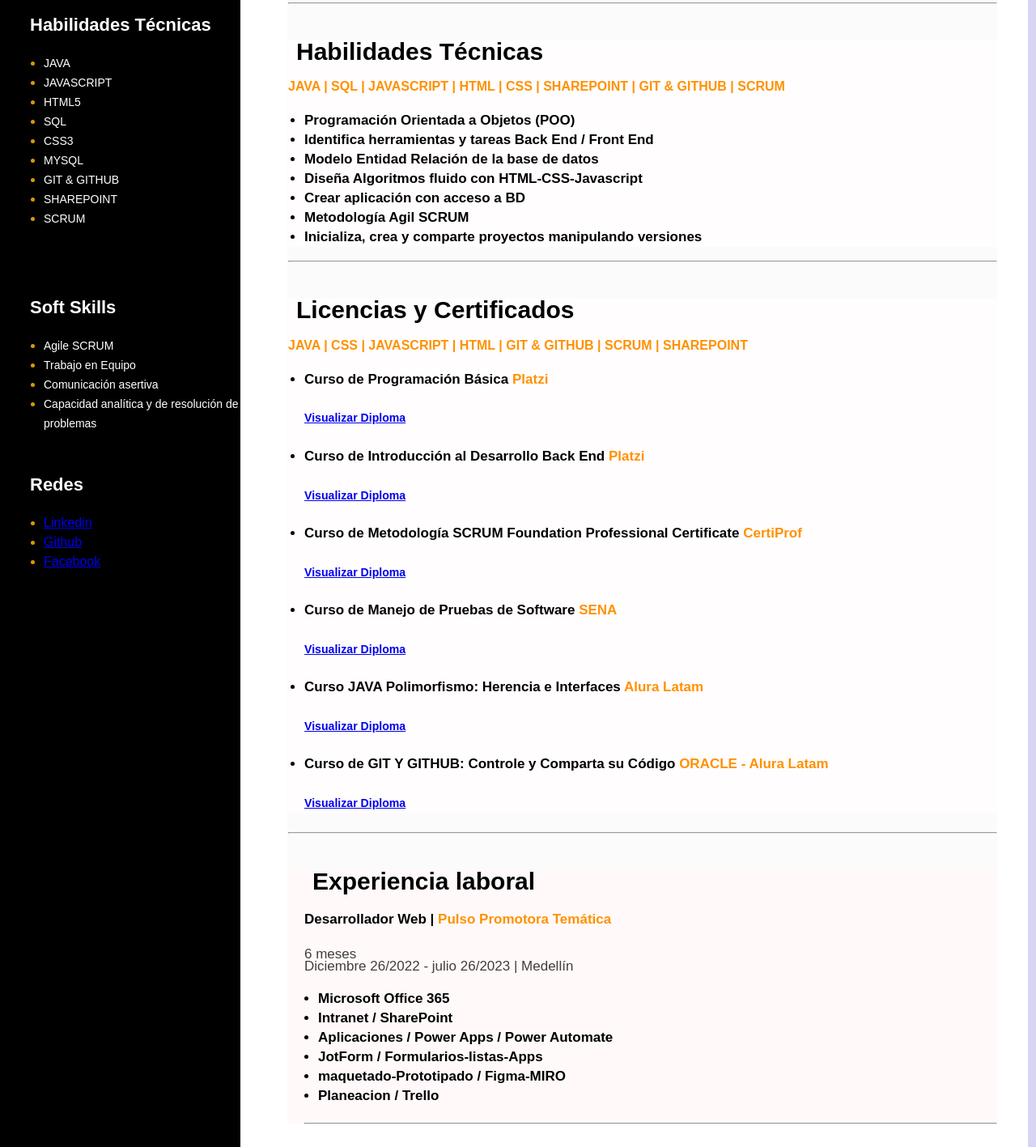
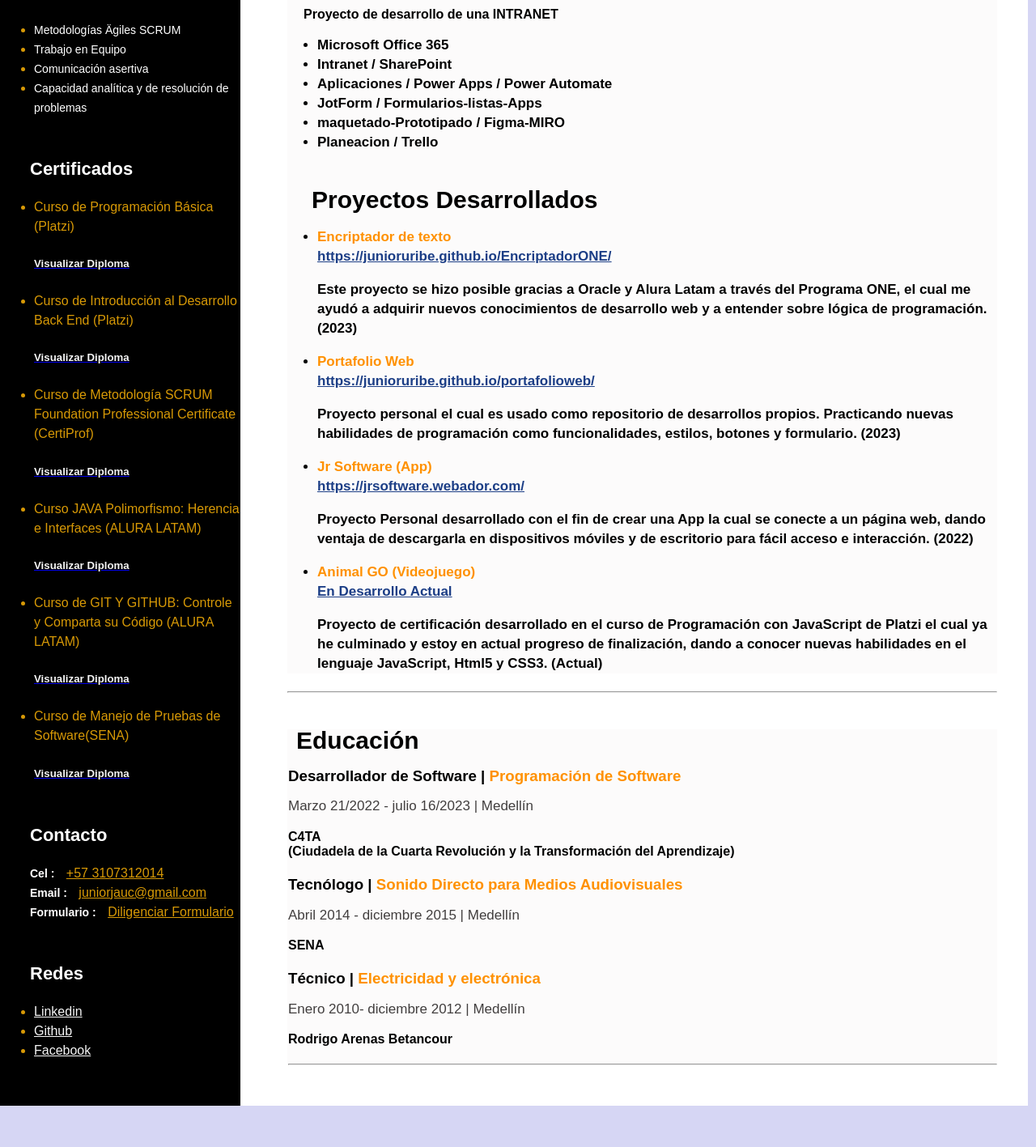
Before and after one commit to junioruribe/HojaDeVidaJR, a plain HTML site: page index.html in a window 1280 px wide. Shown: the part 871-2288 px from the top of the page at 81% size. Drawn offline with Linux system fonts and the light colour scheme.

Commit message:
Actualizando CV

```diff
--- a/index.html
+++ b/index.html
@@ -24,29 +24,8 @@
                 </div>
                 <hr>
 
-                    <!--universidad-->
-                <div class="bloque-de-educacion">
-                    <h3 class="titulo-seccion-principal">Educación</h3>
-                    <h3>Desarrollador de Software | <span class="texto-naranja"> Programación de Software</span></h3>
-                    <p class="periodo">4° Trimestre</p>
-                    <p class="periodo">Marzo 21/2022 - julio 16/2023  |  Medellín</p>
-                   <div>
-                    <h4>C4TA <br>(Ciudadela de la Cuarta Revolución y la Transformación del Aprendizaje)</h4>
-                   </div>
-                   <div>
-                    <h3>Tecnólogo   | <span class="texto-naranja">Sonido Directo para Medios Audiovisuales</span></h3>
-                    <p class="periodo">Abril 2014 - diciembre 2015   | Medellín</p>
-                    <h4>SENA</h4>
-                   </div>
-                   <div>
-                    <h3>Técnico   | <span class="texto-naranja">Electricidad y electrónica</span></h3>
-                    <p class="periodo">Enero 2010- diciembre 2012 | Medellín</p>
-                    <h4>Rodrigo Arenas Betancour</h4>
-                   </div>
-                   <hr>
-
-                <!-- Proyectos-->
-                <div class="proyectos">
+                   <!-- habilidades tecnicas-->
+                   <div class="proyectos">
                     <h2 class="titulo-seccion-principal" >Habilidades Técnicas </h2>
                     <h4><span class="texto-naranja">JAVA | SQL | JAVASCRIPT | HTML | CSS | SHAREPOINT | GIT & GITHUB | SCRUM </span></h4>
                     <ul class="lista-proyectos">
@@ -75,61 +54,13 @@
                 </div>
                 <hr>
 
-                   <!-- Certificados-->
-                <div class="proyectos">
-                    <h2 class="titulo-seccion-principal" >Licencias y Certificados</h2>
-                    <h4><span class="texto-naranja"> JAVA | CSS | JAVASCRIPT | HTML | GIT & GITHUB | SCRUM | SHAREPOINT </span></h4>
-                    <ul class="lista-proyectos">
-                        <li class="primer-elemento-lista">
-                            <a class="enlace-proyectos"></a>Curso de Programación Básica <span class="texto-naranja">Platzi</span></a>
-                            <a href="CERTIFICADOS/diploma-programacion-basica.pdf" download="diploma-programacion-basica">
-                                <h5>Visualizar Diploma</h5>
-                                </a>
-                        </li>
-                        <li>
-                            <a class="enlace-proyectos" ></a>Curso de Introducción al Desarrollo Back End <span class="texto-naranja">Platzi</span></a>
-                            <a href="CERTIFICADOS/diploma-backend.pdf" download="diploma-backend">
-                                <h5>Visualizar Diploma</h5>
-                                </a>
-                        </li>
-                        <li>
-                            <a class="enlace-proyectos"></a>Curso de Metodología SCRUM Foundation Professional Certificate <span class="texto-naranja">CertiProf</span> </a>
-                            <a href="CERTIFICADOS/CertificadoSCRUM.pdf" download="CertificadoSCRUM">
-                                <h5>Visualizar Diploma</h5>
-                                </a>
-                        </li>
-                        <li>
-                            <a class="enlace-proyectos"></a>Curso de Manejo de Pruebas de Software <span class="texto-naranja">SENA</span></a>
-                            <a href="CERTIFICADOS/Certificacion manejo de pruebas de software.pdf" download="certificado sena">
-                                <h5>Visualizar Diploma</h5>
-                            </a>
-                        </li>
-                        <li>
-                            <a class="enlace-proyectos"></a>Curso JAVA Polimorfismo: Herencia e Interfaces <span class="texto-naranja">Alura Latam</span></a>
-                            <a href="https://app.aluracursos.com/certificate/juniorjauc/html5-css3-primera-pagina-web" download="CursoMiprimerapáginaweb">
-                                <h5>Visualizar Diploma</h5>
-                                </a>
-                        </li>
-                        <li>
-                            <a class="enlace-proyectos"></a>Curso de GIT Y GITHUB: Controle y Comparta su Código <span class="texto-naranja">ORACLE - Alura Latam</span> </a>
-                            <a href="https://app.aluracursos.com/certificate/juniorjauc/git-github-control-version" download="github">
-                                <h5>Visualizar Diploma</h5>
-                                </a>
-                        </li>
-
-
-                    </ul>
-                </div>
-                <hr>
-
-
-                             <!--Experiencia laboral-->
-                 <div class="experiencia-laboral">
-                    <h3 class="titulo-seccion-principal">Experiencia laboral</h3>
+                  <!--Experiencia laboral-->
+                  <div class="experiencia-laboral">
+                    <h3 class="titulo-seccion-principal">Experiencia</h3>
                 <div>
                     <h4 class="puesto-empresa">Desarrollador Web | <span class="texto-naranja"> Pulso Promotora Temática </span></h4>
-                    <p class="periodo">6 meses <br> Diciembre 26/2022 - julio 26/2023 |  Medellín</p>
-                    <h4>
+                    <p class="periodo"> Diciembre 26/2022 - julio 26/2023 |  Medellín</p>
+                    <h4> Proyecto de desarrollo de una INTRANET
                         <ul class="lista-experiencia">
                             <li>Microsoft Office 365</li>
                             <li>Intranet / SharePoint</li>
@@ -139,9 +70,58 @@
                             <li>Planeacion / Trello</li>
                         </ul>
                     </h4>
-                    <hr>
+                </div>
+
+                <div>
+                    <h3 class="titulo-seccion-principal">Proyectos Desarrollados</h3>
+                    <h4>
+                        <ul class="lista-experiencia">
+                            <li><span class="texto-naranja"> Encriptador de texto </span></li>
+                            <a class="lista-link" href="https://junioruribe.github.io/EncriptadorONE/">https://junioruribe.github.io/EncriptadorONE/</a>
+                            <p>
+                                Este proyecto se hizo posible gracias a Oracle y Alura Latam a través del Programa ONE, el cual me ayudó a adquirir nuevos conocimientos de desarrollo web y a entender sobre lógica de programación. (2023)
+                            </p>
+                            <li><span class="texto-naranja"> Portafolio Web </span></li>
+                            <a class="lista-link" href="https://junioruribe.github.io/portafolioweb/">https://junioruribe.github.io/portafolioweb/</a>
+                            <p>
+                                Proyecto personal el cual es usado como repositorio de desarrollos propios. Practicando nuevas habilidades de programación como funcionalidades, estilos, botones y formulario. (2023)
+                            </p>
+                            <li><span class="texto-naranja"> Jr Software (App) </span></li>
+                            <a class="lista-link" href="https://jrsoftware.webador.com//">https://jrsoftware.webador.com/</a>
+                            <p>
+                                Proyecto Personal desarrollado con el fin de crear una App la cual se conecte a un página web, dando ventaja de descargarla en dispositivos móviles y de escritorio para fácil acceso e interacción. (2022)
+                            </p>
+                            <li><span class="texto-naranja"> Animal GO (Videojuego)</span></li>
+                            <a class="lista-link" href="https://portafoliowb.netlify.app/blog-single.html">En Desarrollo Actual</a>
+                            <p>
+                                Proyecto de certificación desarrollado en el curso de Programación con JavaScript de Platzi el cual ya he culminado y estoy en actual progreso de finalización, dando a conocer nuevas habilidades en el lenguaje JavaScript,  Html5 y CSS3. (Actual)
+                            </p>
+                        </ul>
+                    </h4>
                 </div>
                     </div>
+                    <hr>
+
+                    <!--universidad-->
+                <div class="bloque-de-educacion">
+                    <h3 class="titulo-seccion-principal">Educación</h3>
+                    <h3>Desarrollador de Software | <span class="texto-naranja"> Programación de Software</span></h3>
+                    <p class="periodo">Marzo 21/2022 - julio 16/2023  |  Medellín</p>
+                   <div>
+                    <h4>C4TA <br>(Ciudadela de la Cuarta Revolución y la Transformación del Aprendizaje)</h4>
+                   </div>
+                   <div>
+                    <h3>Tecnólogo   | <span class="texto-naranja">Sonido Directo para Medios Audiovisuales</span></h3>
+                    <p class="periodo">Abril 2014 - diciembre 2015   | Medellín</p>
+                    <h4>SENA</h4>
+                   </div>
+                   <div>
+                    <h3>Técnico   | <span class="texto-naranja">Electricidad y electrónica</span></h3>
+                    <p class="periodo">Enero 2010- diciembre 2012 | Medellín</p>
+                    <h4>Rodrigo Arenas Betancour</h4>
+                   </div>
+                   <hr>
+
                     </div>
                 </div>
 
@@ -149,48 +129,19 @@
                     <aside class="imformacion-lateral">
                         <img src="foto.jpg" alt="Mi Foto de Perfil" width="300">
 
-                        <!-- Sitios web-->
-                        <div class="habilidades-blandas">
-                            <h3 class="titulo-lateral">Proyectos </h3>
-                            <ul class="lista-lateral">
-                                <li><a href="https://portafoliowb.netlify.app/">Portafolio WEB</a></li>
-                                <li><a href="https://barberialurahtml.netlify.app/">Barberia 'ALURA'</a></li>
-                                <li><a href="https://junioruribe.github.io/EncriptadorONE/">Encriptador de Texto 'ONE'</a></li>
-                                <li><a href="https://www.jotform.com/app/231024744102643">Aplicación 'DeveloperJR'</a></li>
-                                <li><a href="https://jrsoftware.webador.com/">Pagina web 'DeveloperJR'</a></li>
-                            </ul>
-                        </div>
-
-                        <!--Contactos-->
-                      <div class="contactos">
-                            <h3 class="titulo-lateral">Contacto</h3>
-                            <div>
-                                <span class="tipo-contacto">Cel :</span>
-                                <a class="contacto-info" href="tel:3107312014">+57 3107312014</a>
-                            </div>
-                            <div>
-                                <span class="tipo-contacto">Email :</span>
-                                <a class="contacto-info " href="email:Juniorjauce@gmail.com">juniorjauc@gmail.com</a>
-                            </div>
-                            <div>
-                                <span class="tipo-contacto">Formulario :</span>
-                                <a class="contacto-info " href="https://jrsoftware.webador.com/contacto">Diligenciar Formulario</a>
-                            </div>
-                        </div>
-
                         <!--Habilidades Tecnicas-->
                         <div class="habilidades-tecnicas">
-                            <h3 class="titulo-lateral">Habilidades Técnicas</h3>
+                            <h3 class="titulo-lateral">Tecnologías</h3>
                             <ul class="lista-lateral">
                                 <li><span class="elemento-lista-lateral">JAVA</span></li>
                                 <li><span class="elemento-lista-lateral">JAVASCRIPT</span></li>
                                 <li><span class="elemento-lista-lateral">HTML5</span></li>
-                                <li><span class="elemento-lista-lateral">SQL</span></li>
                                 <li><span class="elemento-lista-lateral">CSS3</span></li>
                                 <li><span class="elemento-lista-lateral">MYSQL</span></li>
                                 <li><span class="elemento-lista-lateral">GIT & GITHUB</span></li>
                                 <li><span class="elemento-lista-lateral">SHAREPOINT</span></li>
-                                <li><span class="elemento-lista-lateral">SCRUM</span></li>
+                                <li><span class="elemento-lista-lateral">FIGMA - MIRO</span></li>
+                                <li><span class="elemento-lista-lateral">UX CHECK</span></li>
                             </ul>
                         </div>
 
@@ -198,22 +149,74 @@
                         <div class="habilidades-blandas">
                             <h3 class="titulo-lateral">Soft Skills</h3>
                             <ul class="lista-lateral">
-                                <li><span class="elemento-lista-lateral">Agile SCRUM</span></li>
+                                <li><span class="elemento-lista-lateral">Metodologías Ägiles SCRUM</span></li>
                                 <li><span class="elemento-lista-lateral">Trabajo en Equipo</span></li>
                                 <li><span class="elemento-lista-lateral">Comunicación asertiva</span></li>
                                 <li><span class="elemento-lista-lateral">Capacidad analítica y de resolución de problemas</span></li>
                              </ul>
                         </div>
 
+
+                            <!--Certificados -->
+
+                            <div class="habilidades-blandas">
+                                <h3 class="titulo-lateral">Certificados</h3>
+                                <ul  class="lista-lateral">
+                                    <li>
+                                        <a>Curso de Programación Básica (Platzi)</a>
+                                        <a href="CERTIFICADOS/diploma-programacion-basica.pdf" download="diploma-programacion-basica"> <h5 class="lista-2">Visualizar Diploma</h5></a>
+                                    </li>
+                                    <li>
+                                        <a>Curso de Introducción al Desarrollo Back End (Platzi)</a>
+                                        <a href="CERTIFICADOS/diploma-backend.pdf" download="diploma-backend"> <h5 class="lista-2">Visualizar Diploma</h5></a>
+                                    </li>
+                                    <li>
+                                        <a>Curso de Metodología SCRUM Foundation Professional Certificate (CertiProf)</a>
+                                        <a href="CERTIFICADOS/CertificadoSCRUM.pdf" download="CertificadoSCRUM"> <h5 class="lista-2">Visualizar Diploma</h5></a>
+                                    </li>
+                                    <li>
+                                        <a>Curso JAVA Polimorfismo: Herencia e Interfaces (ALURA LATAM)</a>
+                                        <a href="https://app.aluracursos.com/certificate/juniorjauc/html5-css3-primera-pagina-web" download="CursoMiprimerapáginaweb"> <h5 class="lista-2">Visualizar Diploma</h5></a>
+                                    </li>
+                                    <li>
+                                        <a>Curso de GIT Y GITHUB: Controle y Comparta su Código (ALURA LATAM)</a>
+                                        <a href="https://app.aluracursos.com/certificate/juniorjauc/git-github-control-version" download="github"> <h5 class="lista-2">Visualizar Diploma</h5></a>
+                                    </li>
+                                    <li>
+                                        <a>Curso de Manejo de Pruebas de Software(SENA)</a>
+                                        <a href="CERTIFICADOS/Certificacion manejo de pruebas de software.pdf" download="certificado sena"> <h5 class="lista-2">Visualizar Diploma</h5></a>
+                                    </li>
+
+                                 </ul>
+                            </div>
+
+                        <!--Contactos-->
+                        <div class="contactos">
+                            <h3 class="titulo-lateral">Contacto</h3>
+                            <div>
+                                <span class="tipo-contacto">Cel :</span>
+                                <a class="lista-lateral" class="contacto-info" href="tel:3107312014">+57 3107312014</a>
+                            </div>
+                            <div>
+                                <span class="tipo-contacto">Email :</span>
+                                <a class="lista-lateral" class="contacto-info " href="email:Juniorjauce@gmail.com">juniorjauc@gmail.com</a>
+                            </div>
+                            <div>
+                                <span class="tipo-contacto">Formulario :</span>
+                                <a class="lista-lateral" class="contacto-info " href="https://jrsoftware.webador.com/contacto">Diligenciar Formulario</a>
+                            </div>
+                        </div>
+
                         <!--Redes -->
                         <div class="habilidades-blandas">
                             <h3 class="titulo-lateral">Redes</h3>
                             <ul class="lista-lateral">
-                                <li><a href="https://www.linkedin.com/in/programadorjr/">Linkedin</a></li>
-                                <li><a href="https://github.com/junioruribe">Github</a></li>
-                                <li><a href="https://www.facebook.com/junioruribec">Facebook</a></li>
+                                <li><a class="lista-2" href="https://www.linkedin.com/in/programadorjr/">Linkedin</a></li>
+                                <li><a class="lista-2" href="https://github.com/junioruribe">Github</a></li>
+                                <li><a class="lista-2" href="https://www.facebook.com/junioruribec">Facebook</a></li>
                              </ul>
                         </div>
+
                 </aside>
             </div>
         </body>
--- a/styles.css
+++ b/styles.css
@@ -39,6 +39,7 @@ font-weight: 700px;
 font-size: 17px;
 line-height: 24px;
 padding-left: 17px;
+background-color: rgb(252, 251, 251);
 }
 .lista-experiencia{
     font-style: normal;
@@ -94,11 +95,11 @@ padding-left: 17px;
 }
 
 .proyectos{
-    background-color: rgb(255, 253, 253);
+    background-color: rgb(252, 251, 251);
 }
 
 .experiencia-laboral{
-background-color: rgb(255, 249, 249);
+background-color: rgb(252, 251, 251);
 font-size: 16px;
 font-weight: 500px;
 padding-left: 20px;
@@ -145,13 +146,25 @@ line-height:24px;
 }
 
 .lista-lateral{
-    padding-left: 17px;
+    padding-left: 5px;
+    color: rgb(215, 153, 6);
 }
 
 .lista-lateral > li{
     color: rgb(215, 153, 6);
 }
 
+.lista-2{
+    color: rgb(245, 245, 245);
+}
+
+.certificado{
+    color: rgb(255, 253, 250);
+}
+
+.lista-link{
+    color: rgb(28, 62, 134);
+}
 .elemento-lista-lateral{
     color: white;
     font-style: normal;
```
